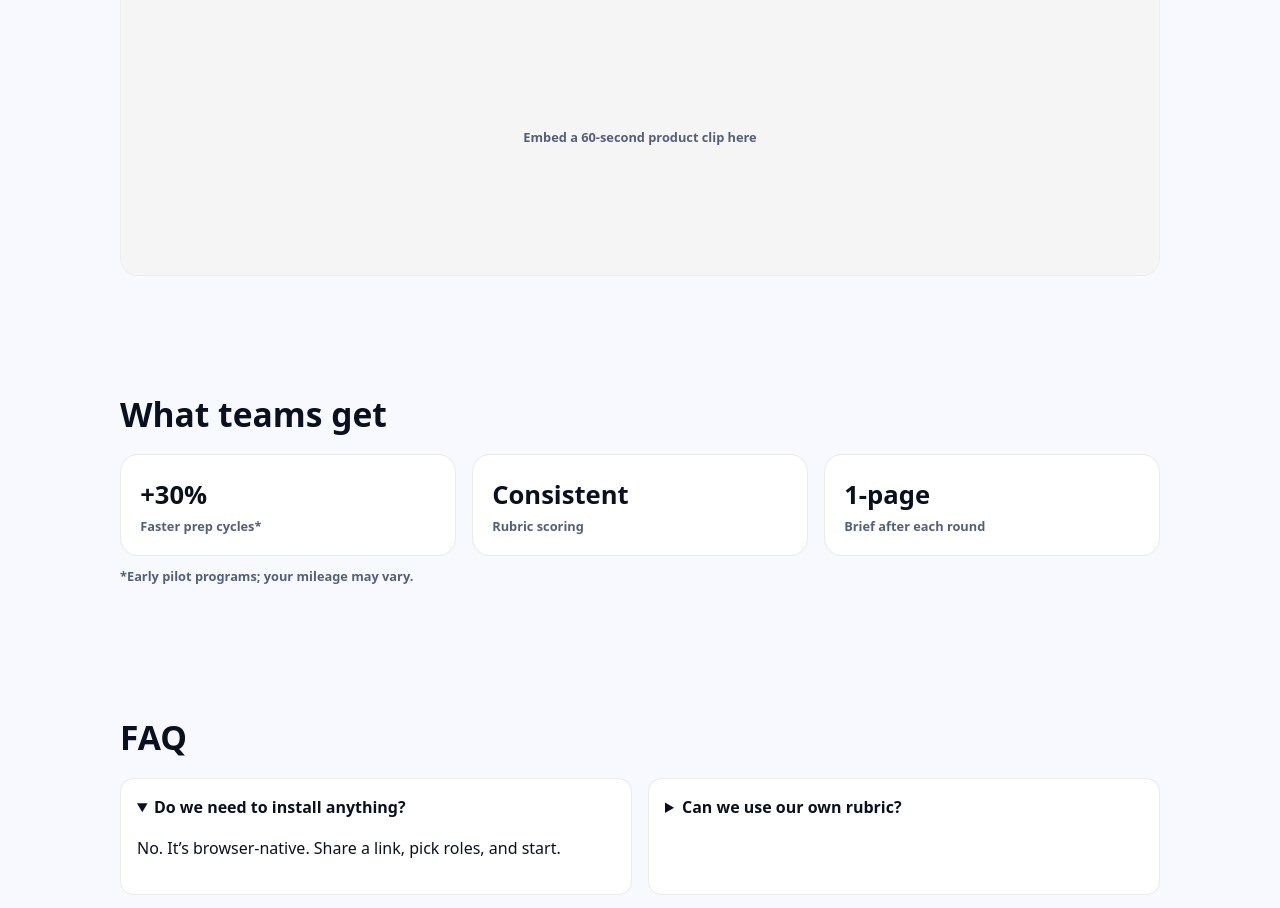
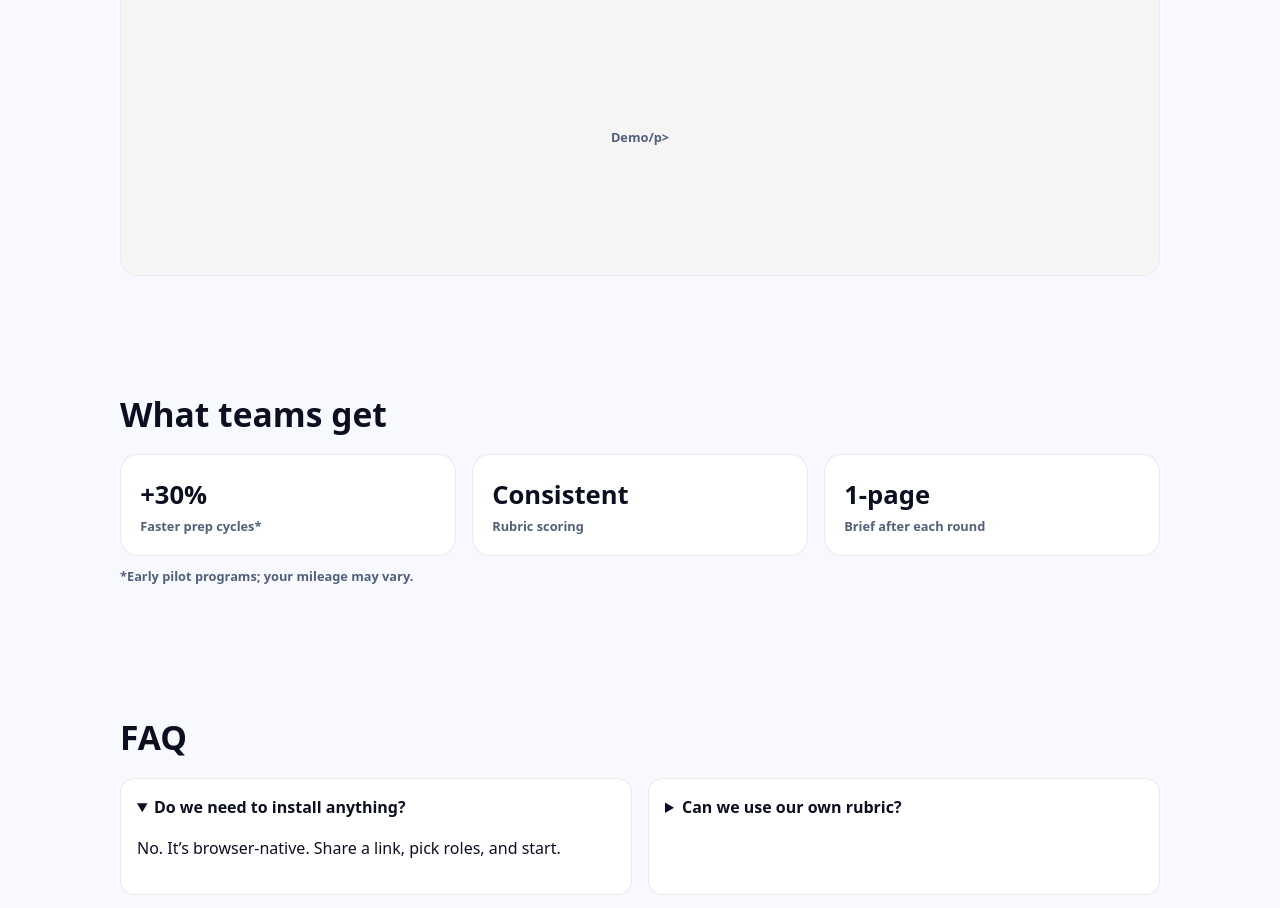
Before and after one commit to krispatl/mootai, a plain HTML site: page index.html in a window 1280 px wide. Shown: the part 2080-2988 px from the top of the page. Drawn offline with Linux system fonts and the light colour scheme.

Commit message:
Update index.html

```diff
--- a/index.html
+++ b/index.html
@@ -199,7 +199,7 @@
               <circle cx="12" cy="12" r="10" stroke="currentColor" stroke-width="2" opacity=".25"/>
               <path d="M10 8l6 4-6 4V8z" fill="currentColor"/>
             </svg>
-            <p class="tag" style="margin-top:.6rem">Embed a 60-second product clip here</p>
+            <p class="tag" style="margin-top:.6rem">Demo/p>
           </div>
         </div>
       </div>
```
